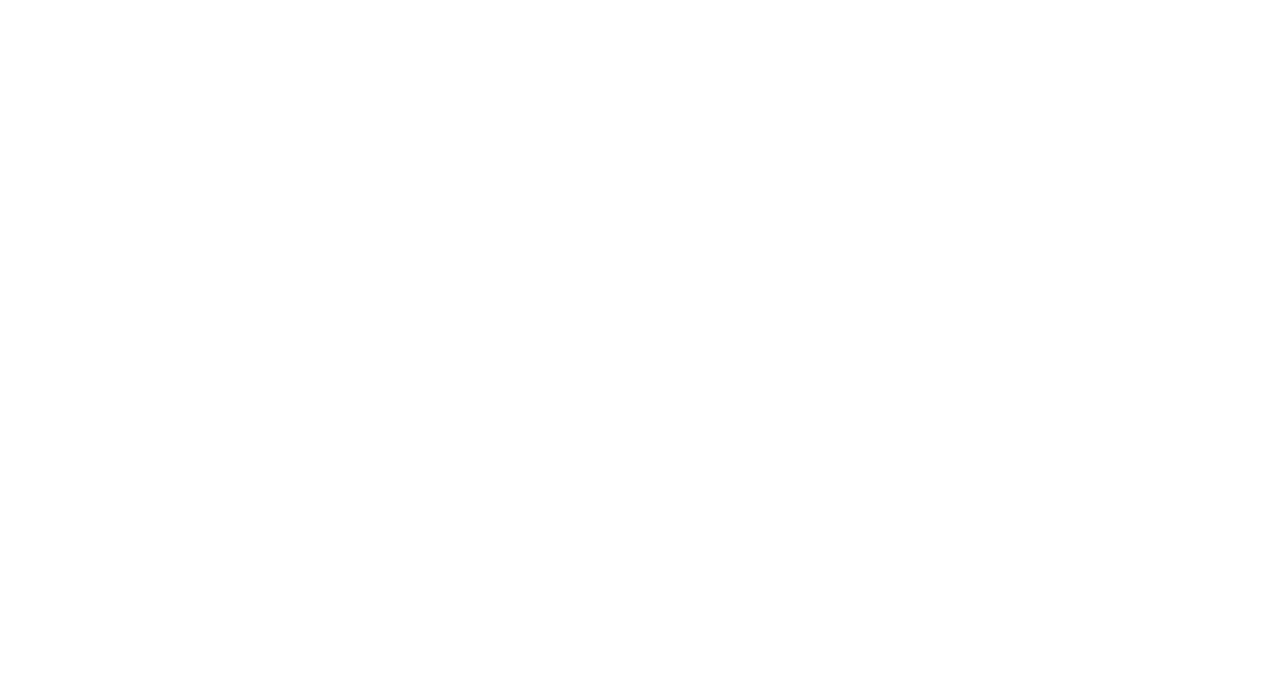
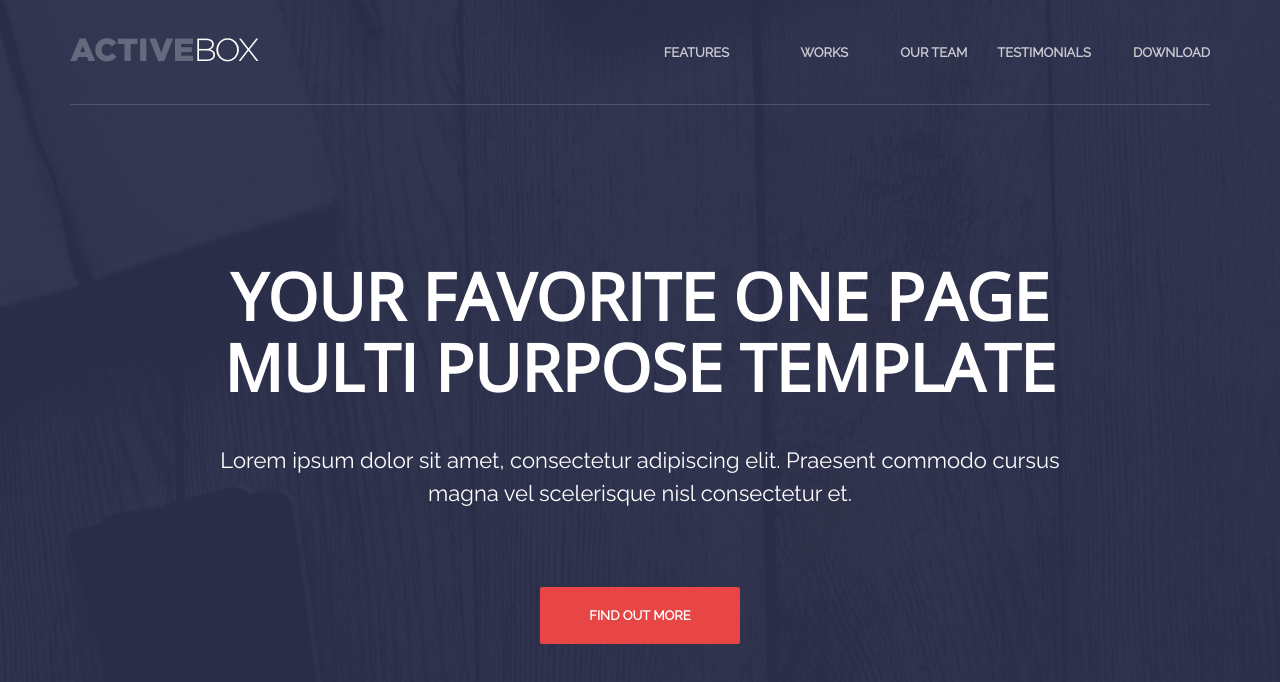
Before and after one commit to anton-kan/06-onl-01-Kahn-Anton, a plain HTML site: page ActiveBox/index.html in a window 1280 px wide. Drawn offline with nearby package versions, Linux system fonts and the light colour scheme.

Commit message:
added masthead section

```diff
--- a/ActiveBox/css/masthead.css
+++ b/ActiveBox/css/masthead.css
@@ -0,0 +1,83 @@
+.masthead {
+  background: url('../img/backgrounds/masthead_background.jpg');
+  background-repeat: no-repeat;
+  background-position: top left;
+  background-size: cover;
+
+  min-height: 100vh;
+
+  display: grid;
+  grid-template-rows: auto 1fr;
+}
+
+.header__container {
+  display: grid;
+  grid-template-columns: 1fr 1fr;
+  align-items: stretch;
+
+  border-bottom: 1px solid rgba(255, 255, 255, 0.15);
+}
+
+.logo {
+  margin: 38px 0;
+}
+
+.navigation__menu {
+  height: 100%;
+  margin: 0 -15px;
+
+  display: grid;
+  grid-template-columns: repeat(5, 1fr);
+  justify-items: end;
+  align-items: center;
+
+  opacity: 0.75;
+  color: #ffffff;
+  font-family: 'Raleway';
+  font-size: 13px;
+  font-weight: 700;
+  text-align: left;
+  text-transform: uppercase;
+}
+
+.navigation__menu-item {
+  margin: 0 15px;
+}
+
+.masthead__content {
+  align-self: center;
+
+  margin: 50px 0;
+}
+
+.masthead__title {
+  width: 100%;
+  max-width: 861px;
+  margin: 0 auto;
+
+  color: #ffffff;
+  font-family: 'Open Sans';
+  font-size: 65px;
+  font-weight: 700;
+  line-height: 71px;
+  text-align: center;
+  text-transform: uppercase;
+}
+
+.masthead__subtitle {
+  width: 100%;
+  max-width: 912px;
+  margin: 41px auto 0 auto;
+
+  color: #ffffff;
+  font-family: 'Raleway';
+  font-size: 22px;
+  font-weight: 400;
+  line-height: 33px;
+  text-align: center;
+}
+
+.masthead__button {
+  width: 200px;
+  margin-top: 77px;
+}
--- a/ActiveBox/css/style.css
+++ b/ActiveBox/css/style.css
@@ -1,3 +1,6 @@
+@import url('https://fonts.googleapis.com/css?family=Raleway');
+@import url('https://fonts.googleapis.com/css?family=Open+Sans');
+
 @import url('masthead.css');
 @import url('features.css');
 @import url('works.css');
@@ -33,3 +36,26 @@ textarea {
   margin: 0 auto;
   padding: 0 15px;
 }
+
+.button {
+  display: block;
+  background-color: #e84545;
+
+  margin-left: auto;
+  margin-right: auto;
+  padding-top: 18px;
+  padding-bottom: 18px;
+  border-radius: 2px;
+
+  color: #ffffff;
+  font-family: 'Raleway';
+  font-size: 13px;
+  font-weight: 600;
+  line-height: 21px;
+  text-align: center;
+  text-transform: uppercase;
+}
+
+.button:hover {
+  background-color: #f29999;
+}
--- a/ActiveBox/index.html
+++ b/ActiveBox/index.html
@@ -8,10 +8,33 @@
   </head>
   <body>
     <section class="masthead">
-      <div class="container">
-        <header class="header">
-          <nav class="navigation"></nav>
-        </header>
+      <header class="header">
+        <div class="container">
+          <div class="header__container">
+            <div class="logo">
+              <img src="img/logo/ActiveBox.png" alt="ActiveBox logo" class="logo__img" />
+            </div>
+            <nav class="navigation">
+              <ul class="navigation__menu">
+                <li class="navigation__menu-item">Features</li>
+                <li class="navigation__menu-item">Works</li>
+                <li class="navigation__menu-item">Our Team</li>
+                <li class="navigation__menu-item">Testimonials</li>
+                <li class="navigation__menu-item">Download</li>
+              </ul>
+            </nav>
+          </div>
+        </div>
+      </header>
+      <div class="masthead__content">
+        <div class="container">
+          <h1 class="masthead__title">Your Favorite One Page Multi Purpose Template</h1>
+          <h2 class="masthead__subtitle">
+            Lorem ipsum dolor sit amet, consectetur adipiscing elit. Praesent commodo cursus magna vel scelerisque nisl
+            consectetur et.
+          </h2>
+          <a href="#" class="button masthead__button">Find Out More</a>
+        </div>
       </div>
     </section>
     <main>
```
Also changed, not shown: ActiveBox/img/backgrounds/masthead_background.jpg (added), ActiveBox/img/logo/ActiveBox.png (added).
